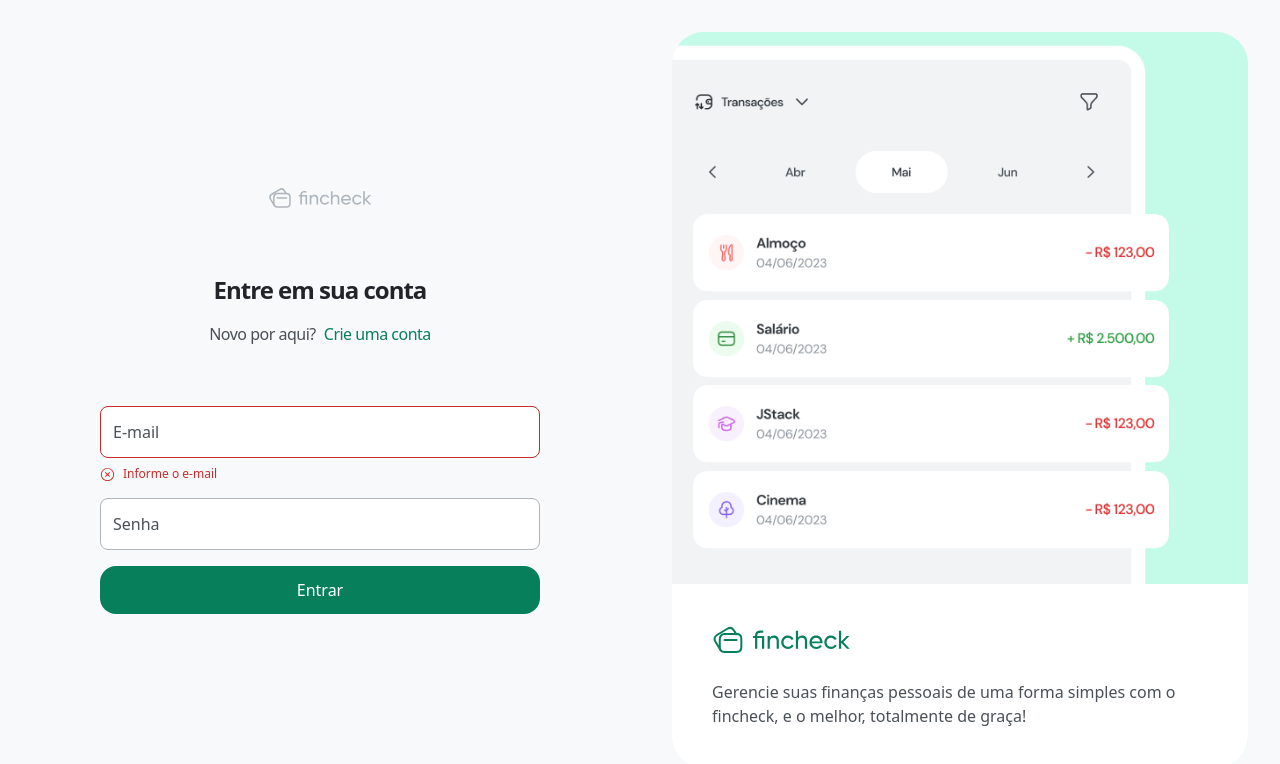
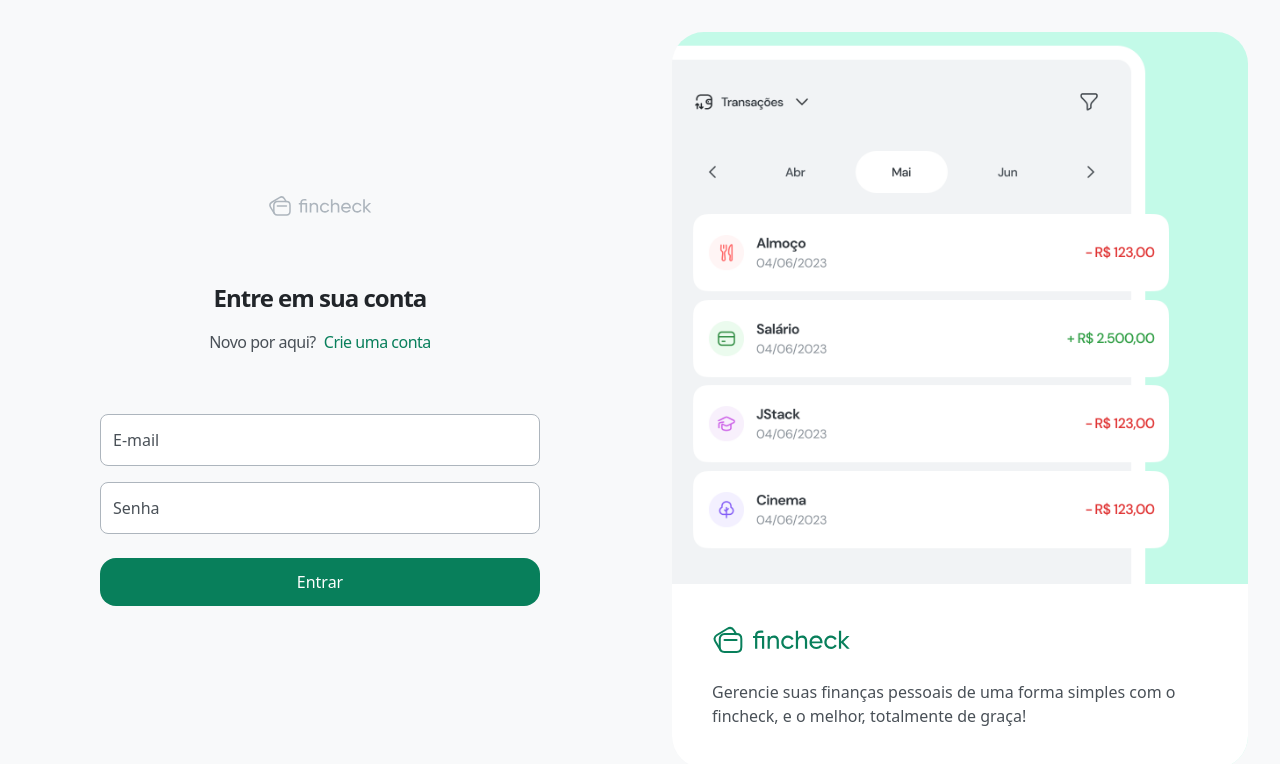
Before and after one commit to mbdevlabs/fincheck-web, a React (Vite) app: page /login in a window 1280 px wide. Shown: the top 764 px of the page. Built offline with nearby package versions, Linux system fonts and the light colour scheme.

Commit message:
feat: implement Register form validation and improve Input/Button components

```diff
--- a/src/view/components/Button.tsx
+++ b/src/view/components/Button.tsx
@@ -1,14 +1,17 @@
 import type { ComponentProps } from "react";
+import { cn } from "../../app/utils/cn";
 
 // eslint-disable-next-line @typescript-eslint/no-empty-object-type
 interface ButtonProps extends ComponentProps<"button"> {}
 
-export function Button(props: ButtonProps) {
+export function Button({ className, ...props }: ButtonProps) {
   return (
     <button
       {...props}
-      className="bg-teal-900 hover:bg-teal-800 disabled:bg-gray-100 disabled:text-gray-400 disabled:cursor-not-allowed
-      px-6 h-12 rounded-2xl font-medium text-white transition-all"
+      className={cn(
+        "bg-teal-900 hover:bg-teal-800 disabled:bg-gray-100 disabled:text-gray-400 disabled:cursor-not-allowed px-6 h-12 rounded-2xl font-medium text-white transition-all",
+        className,
+      )}
     />
   );
 }
--- a/src/view/components/Input.tsx
+++ b/src/view/components/Input.tsx
@@ -8,8 +8,9 @@ interface InputProps extends ComponentProps<"input"> {
 }
 
 export const Input = forwardRef<HTMLInputElement, InputProps>(
-  ({ placeholder, name, error, id, ...props }, ref) => {
+  ({ placeholder, name, error, id, className, ...props }, ref) => {
     const inputId = id ?? name;
+
     return (
       <div className="relative">
         <input
@@ -17,11 +18,12 @@ export const Input = forwardRef<HTMLInputElement, InputProps>(
           ref={ref}
           name={name}
           id={inputId}
+          placeholder=" "
           className={cn(
             "bg-white w-full rounded-lg border border-gray-500 px-3 h-13 text-gray-800 pt-4 peer placeholder-shown:pt-0 focus:border-gray-800 transition-all outline-none",
             error && "border-red-900!",
+            className,
           )}
-          placeholder=" "
         />
 
         <label
--- a/src/view/pages/Login/index.tsx
+++ b/src/view/pages/Login/index.tsx
@@ -25,18 +25,27 @@ export function Login() {
         </p>
       </header>
 
-      <form onSubmit={handleSubmit} className="mt-15 flex flex-col gap-4">
+      <form
+        onSubmit={handleSubmit}
+        className="mt-15 flex flex-col gap-4"
+      >
         <Input
           type="email"
           placeholder="E-mail"
-          error="Informe o e-mail"
+          error={errors.email?.message}
           {...register("email")}
         />
-        {errors.email && <span>{errors.email.message}</span>}
-        <Input type="password" placeholder="Senha" {...register("password")} />
-        {errors.password && <span>{errors.password.message}</span>}
+        <Input
+          type="password"
+          placeholder="Senha"
+          error={errors.password?.message}
+          {...register("password")}
+        />
 
-        <Button type="submit" className="mt-2">
+        <Button
+          type="submit"
+          className="mt-2"
+        >
           Entrar
         </Button>
       </form>
--- a/src/view/pages/Register/index.tsx
+++ b/src/view/pages/Register/index.tsx
@@ -1,8 +1,10 @@
 import { Link } from "react-router-dom";
 import { Button } from "../../components/Button";
 import { Input } from "../../components/Input";
+import { useRegisterController } from "./useRegisterController";
 
 export function Register() {
+  const { errors, handleSubmit, register } = useRegisterController();
   return (
     <>
       <header className="flex flex-col items-center gap-4 text-center">
@@ -23,12 +25,32 @@ export function Register() {
         </p>
       </header>
 
-      <form className="mt-15 flex flex-col gap-4">
-        <Input placeholder="Nome" name="name" />
-        <Input type="email" placeholder="E-mail" name="email" />
-        <Input type="password" placeholder="Senha" name="password" />
+      <form
+        onSubmit={handleSubmit}
+        className="mt-15 flex flex-col gap-4"
+      >
+        <Input
+          placeholder="Nome"
+          {...register("name")}
+          error={errors.name?.message}
+        />
+        <Input
+          type="email"
+          placeholder="E-mail"
+          {...register("email")}
+          error={errors.email?.message}
+        />
+        <Input
+          type="password"
+          placeholder="Senha"
+          {...register("password")}
+          error={errors.password?.message}
+        />
 
-        <Button type="submit" className="mt-2">
+        <Button
+          type="submit"
+          className="mt-2"
+        >
           Criar conta
         </Button>
       </form>
--- /dev/null
+++ b/src/view/pages/Register/useRegisterController.ts
@@ -0,0 +1,34 @@
+import { zodResolver } from "@hookform/resolvers/zod";
+import { useForm } from "react-hook-form";
+import z from "zod";
+
+const schema = z.object({
+  name: z.string().nonempty("Nome é obrigratório"),
+  email: z.email("Informe um e-mail válido").nonempty("E-mail é obrigratorio"),
+  password: z
+    .string()
+    .nonempty("Senha é obrigatorio")
+    .min(8, "Senha deve conter ao menos 8 dígitos"),
+});
+
+type FormData = z.infer<typeof schema>;
+
+export function useRegisterController() {
+  const {
+    handleSubmit: hookFormSumit,
+    register,
+    formState: { errors },
+  } = useForm<FormData>({
+    resolver: zodResolver(schema),
+  });
+
+  const handleSubmit = hookFormSumit((data) => {
+    console.log(data);
+  });
+
+  return {
+    register,
+    errors,
+    handleSubmit,
+  };
+}
```
